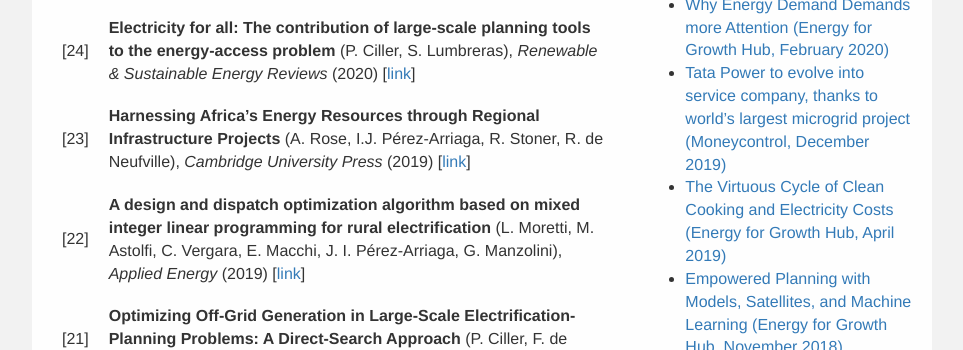
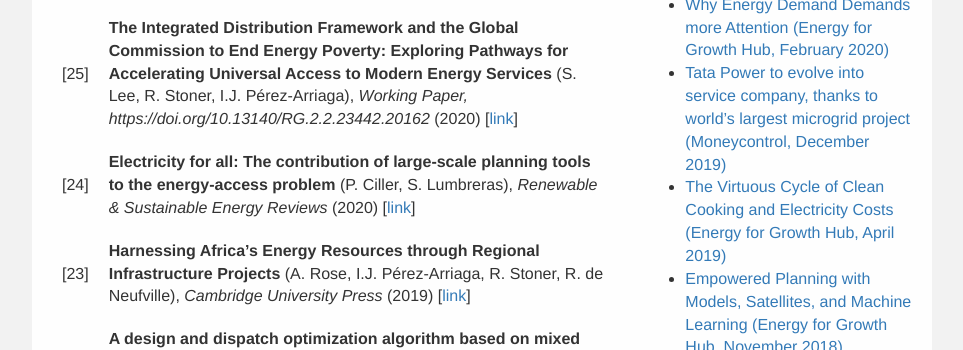
Before and after one commit to universalaccess/universalaccess.github.io, a plain HTML site: page index.html at #/publications in a window 1280 px wide. Shown: the part 449-799 px from the top of the page, without its empty margins (158-1121 px from the left). Drawn offline with nearby package versions, Linux system fonts and the light colour scheme.

Commit message:
added paper

```diff
--- a/publications/publications.html
+++ b/publications/publications.html
@@ -24,6 +24,19 @@
                                 <span>Publications</span>
                             </h1>
                             <tbody>
+
+                            <tr class="bibline">
+                                <td class="bibref"><a name="25"></a>[25]</td>
+                                <td class="bibitem">
+                                    <strong>The Integrated Distribution Framework and the Global Commission to End Energy Poverty: Exploring Pathways for Accelerating Universal Access to Modern Energy Services
+                                    </strong>
+                                    (S. Lee, R. Stoner, I.J. Pérez-Arriaga),
+                                    <em><em>Working Paper, https://doi.org/10.13140/RG.2.2.23442.20162</em></em>
+                                    <em></em> (2020)
+                                    [<a href="https://doi.org/10.13140/RG.2.2.23442.20162">link</a>]
+                                    <em></em>
+                                </td>
+                            </tr>
 
                             <tr class="bibline">
                                 <td class="bibref"><a name="24"></a>[24]</td>
```
